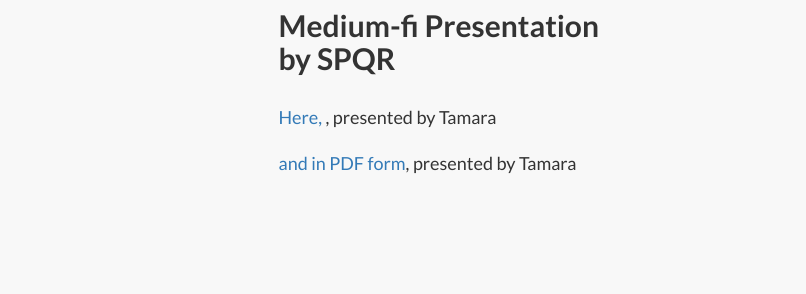
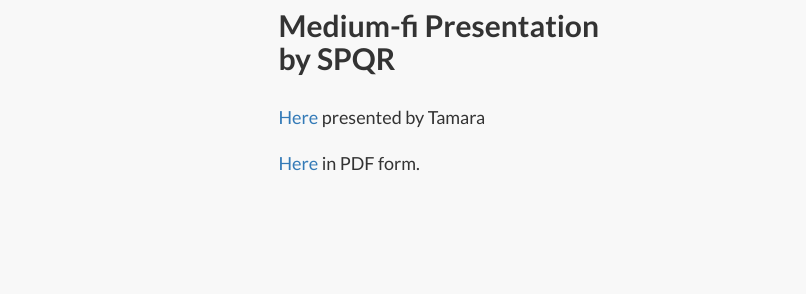
Before and after one commit to bliutwo/SPQR, a plain HTML site: page index.html in a window 1280 px wide. Shown: the part 2709-3003 px from the top of the page, 474-1280 px from the left. Drawn offline with Linux system fonts and the light colour scheme.

Commit message:
Changed links

```diff
--- a/index.html
+++ b/index.html
@@ -187,8 +187,8 @@
                     <hr class="section-heading-spacer">
                     <div class="clearfix"></div>
                     <h2 class="section-heading">Medium-fi Presentation<br>by SPQR</h2>
-                    <p class="lead"><a target="_blank" href="https://docs.google.com/a/stanford.edu/presentation/d/1iCsTAleQsaQEUOhaveKDmdDAz-I3eI3FlurtI4Jo0qo/edit?usp=sharing">Here, </a>, presented by Tamara</p>
-                    <p class="lead"><a target="_blank" href="https://web.stanford.edu/class/cs147/projects/LearningEducation/SPQR/medfipresent.pdf">and in PDF form</a>, presented by Tamara</p>
+                    <p class="lead"><a target="_blank" href="https://docs.google.com/a/stanford.edu/presentation/d/1iCsTAleQsaQEUOhaveKDmdDAz-I3eI3FlurtI4Jo0qo/edit?usp=sharing">Here</a> presented by Tamara</p>
+                    <p class="lead"><a target="_blank" href="https://web.stanford.edu/class/cs147/projects/LearningEducation/SPQR/medfipresent.pdf">Here</a> in PDF form.</p>
                 </div>
                 <div class="col-lg-5 col-sm-pull-6  col-sm-6">
                     <img class="img-responsive" src="http://i.imgur.com/qx34496.jpg" alt="">
```
